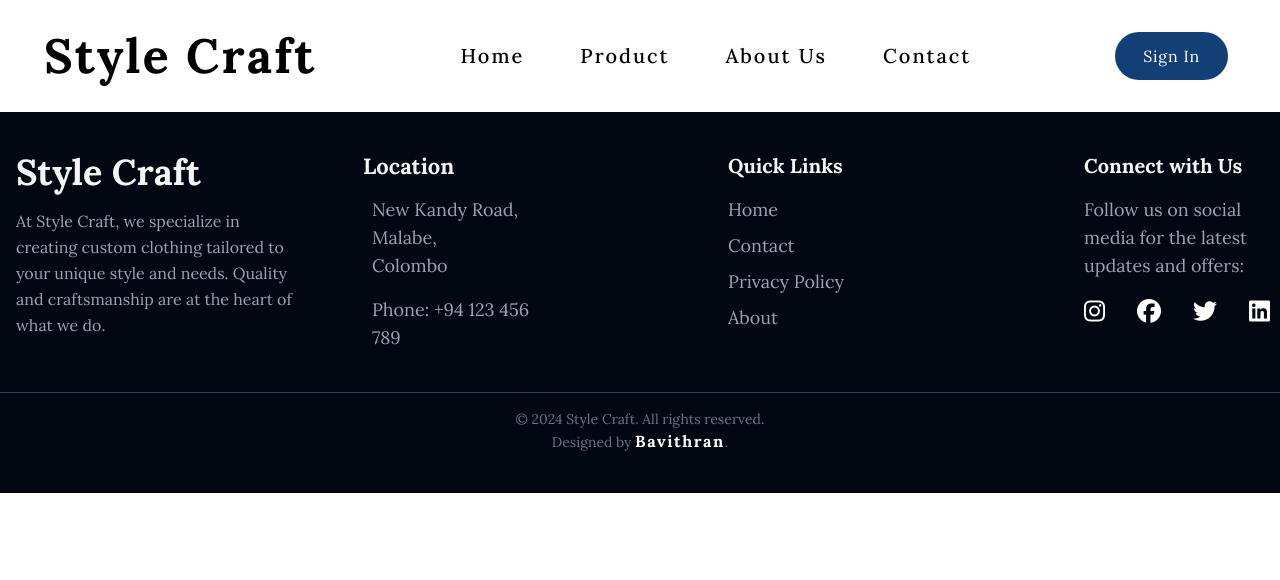
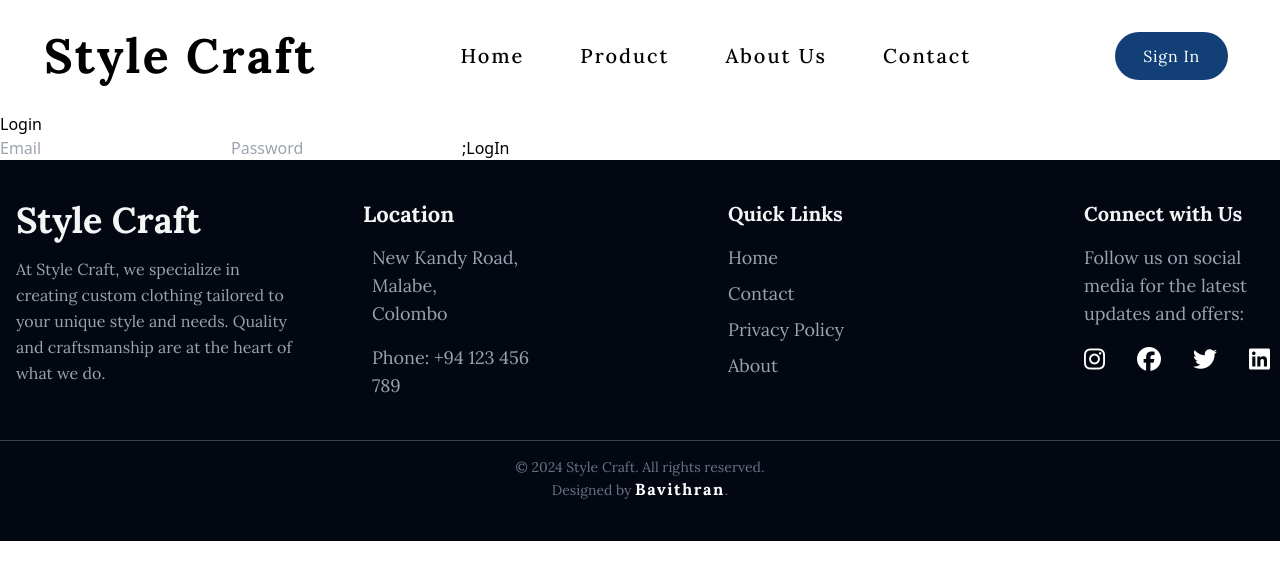
Before and after one commit to Bavi2002/Style_Craft, a React (Create React App) app in the folder frontend/: page /login in a window 1280 px wide. Shown: the top 580 px of the page. Built offline with nearby package versions, Linux system fonts and the light colour scheme.

Commit message:
login success

```diff
--- a/frontend/src/App.js
+++ b/frontend/src/App.js
@@ -1,10 +1,15 @@
 import "./App.css";
 import { BrowserRouter as Router, Route, Routes } from "react-router-dom";
+
+//Components
 import Header from "./components/Header";
 import Footer from "./components/Footer";
+
+//Pages
 import Home from "./pages/Home";
 import Register from "./pages/Register";
-import VerifyOtp from "./pages/verifyOtp";
+import VerifyOtp from "./pages/VerifyOtp";
+import Login from "./pages/Login";
 
 function App() {
   return (
@@ -15,6 +20,7 @@ function App() {
           <Route path="/" element={<Register />} />
           <Route path="/home" element={<Home />} />
           <Route path="/verify" element={<VerifyOtp />} />
+          <Route path="/login" element={<Login />} />
         </Routes>
         <Footer />
       </div>
--- a/frontend/src/pages/Login.js
+++ b/frontend/src/pages/Login.js
@@ -0,0 +1,65 @@
+import { useState } from "react";
+import { useNavigate } from "react-router-dom";
+import axios from "axios";
+
+const Login = () => {
+  const [email, setEmail] = useState("");
+  const [password, setPassword] = useState("");
+  const [errors, setErrors] = useState("");
+
+  const navigate = useNavigate();
+
+  const handleEmailChange = (e) => {
+    setEmail(e.target.value);
+  };
+
+  const handlePasswordChange = (e) => {
+    setPassword(e.target.value);
+  };
+  const onSubmit = async (e) => {
+    e.preventDefault();
+    setErrors("");
+
+    try {
+      const response = await axios.post(
+        "http://localhost:5000/api/users/login",
+        { email, password },
+        {
+          withCredentials: true,
+          headers: { "Content-Type": "application/json" },
+        }
+      );
+
+      if (response.status === 200) {
+        console.log(response.data.message);
+        navigate("/home");
+      }
+    } catch (error) {
+      setErrors(error.response?.data?.message || "Login Failed");
+    }
+  };
+  return (
+    <div>
+      <h1>Login</h1>
+      <form onSubmit={onSubmit}>
+        <input
+          type="email"
+          placeholder="Email"
+          onChange={handleEmailChange}
+          value={email}
+          required
+        />
+        <input
+          type="password"
+          placeholder="Password"
+          onChange={handlePasswordChange}
+          value={password}
+          required
+        />
+        {errors && <p>{errors}</p>};<button type="submit">LogIn</button>
+      </form>
+    </div>
+  );
+};
+
+export default Login;
--- a/frontend/src/pages/Register.js
+++ b/frontend/src/pages/Register.js
@@ -100,18 +100,14 @@ const Register = () => {
       if (response.status === 200) {
         console.log(response.data.message);
         navigate("/verify", { state: { email: formData.email } });
-      } else {
-        if (response.data.message === "User Already Exists") {
-          alert("This Email Already Registered. Please Use a Different Email");
-        } else {
-          alert(
-            response.data.message || "An error occurred during registration."
-          );
-        }
       }
     } catch (error) {
       console.error("API Error:", error.response?.data || error.message);
-      setErrors(error.response?.data || { message: error.message });
+      if (error.response && error.response.status === 400) {
+        alert("This Email Already Registered. Please Use a Different Email");
+      } else {
+        setErrors(error.response?.data || { message: error.message });
+      }
     }
   };
 
```
Also changed, not shown: 2 other files (tests, documents, lock files or other folders).
